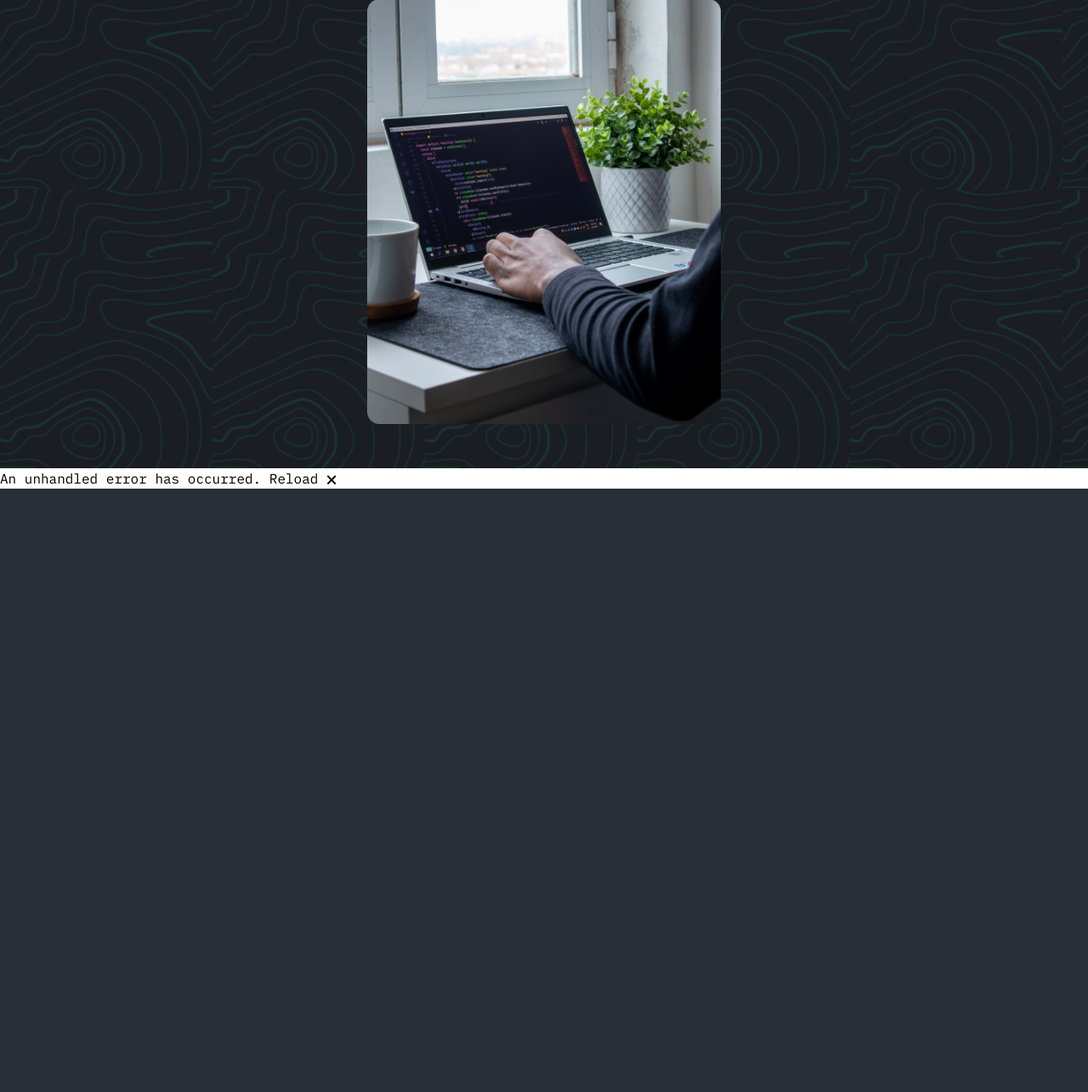
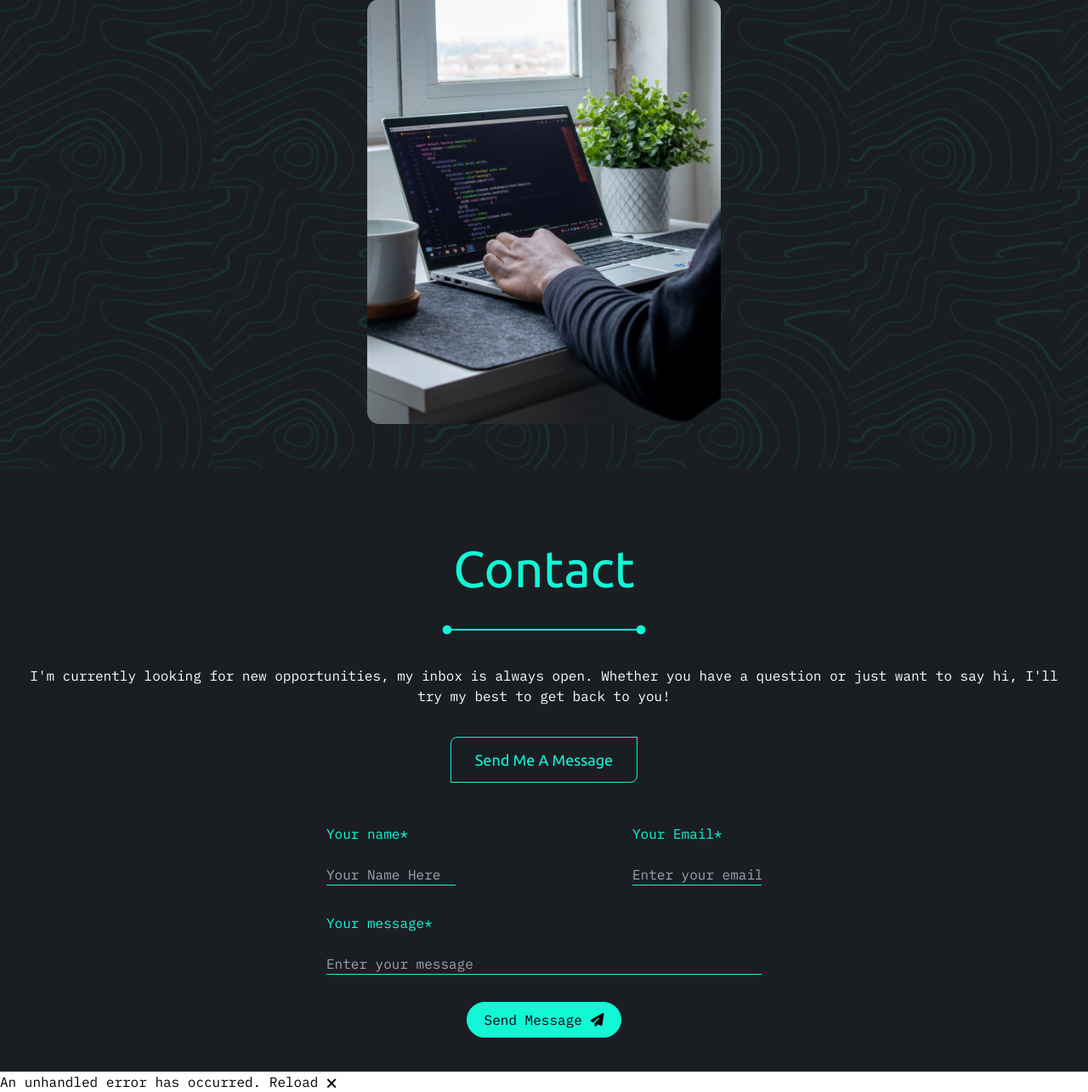
Before and after one commit to Geraldsonp/MyPortafolio, an ASP.NET Core app: page / in a window 1280 px wide. Shown: the part 2030-3315 px from the top of the page at 85% size. Before the commit the page ends 2605 px from the top, so only its background shows below. Run offline with ASP.NET Core 8, Linux system fonts and the light colour scheme; style sheets or scripts are compiled from the project's sources.

Commit message:
Add Contact component and update Home page

```diff
--- /dev/null
+++ b/Components/Contact.razor
@@ -0,0 +1,39 @@
+<div class="bg-BG2 py-10">
+	<div class="py-12 flex flex-col justify-center align-middle items-center gap-9 px-7">
+		<h1 class="text-Brand1 font-Ubuntu H1U">Contact</h1>
+		<svg xmlns="http://www.w3.org/2000/svg" width="240" height="12" viewBox="0 0 240 12" fill="none">
+			<path
+				d="M0.666667 6C0.666667 8.94552 3.05448 11.3333 6 11.3333C8.94552 11.3333 11.3333 8.94552 11.3333 6C11.3333 3.05448 8.94552 0.666667 6 0.666667C3.05448 0.666667 0.666667 3.05448 0.666667 6ZM228.667 6C228.667 8.94552 231.054 11.3333 234 11.3333C236.946 11.3333 239.333 8.94552 239.333 6C239.333 3.05448 236.946 0.666667 234 0.666667C231.054 0.666667 228.667 3.05448 228.667 6ZM6 7H234V5H6V7Z"
+				fill="#12F7D6" />
+		</svg>
+		<p class="text-white text-center">
+			I'm currently looking for new opportunities, my inbox is always open. Whether you have a question or just
+			want to say hi, I'll try my best to get back to you!
+		</p>
+
+
+		<a href="mailto:Geraldson.a.p@gmail.com"
+			class=" text-Brand1 border-Brand1 border font-Ubuntu text-lg px-7 py-3 rounded-tl-lg rounded-br-lg shadow-lg hover:bg-Brand2 transition duration-300  ease-in-out">Send
+			Me A Message</a>
+	</div>
+	<div class="flex flex-col gap-8 px-12 overflow-hidden xl:px-96">
+		<div class="flex gap-6 xl:gap-52 ">
+			<div class="flex-1 flex flex-col gap-6 form-input-cv overflow-hidden">
+				<label class="text-Brand1" for="name">Your name*</label>
+				<input class="" type="text" name="name" id="name" placeholder="Your Name Here">
+			</div>
+			<div class="flex-1 flex flex-col gap-6 form-input-cv overflow-hidden">
+				<label class="text-Brand1" for="email">Your Email*</label>
+				<input class="" type="text" name="email" id="email" placeholder="Enter your email">
+			</div>
+		</div>
+		<div class="flex-grow flex flex-col gap-6 form-input-cv overflow-hidden">
+			<label class="text-Brand1" for="name">Your message*</label>
+			<input class="self-stretch" type="text" name="message" id="message" placeholder="Enter your message">
+		</div>
+
+		<button class="bg-Brand1  self-center px-5 py-2 border rounded-full border-Brand1">
+			Send Message <i class="fa fa-paper-plane"></i>
+		</button>
+	</div>
+</div>
--- a/Pages/Home.razor
+++ b/Pages/Home.razor
@@ -2,3 +2,4 @@
 
 <HeroSection />
 <About/>
+<Contact />
--- a/wwwroot/css/app.css
+++ b/wwwroot/css/app.css
@@ -572,14 +572,6 @@
   display: table;
 }
 
-.h-96{
-  height: 24rem;
-}
-
-.h-\[400px\]{
-  height: 400px;
-}
-
 .h-\[500px\]{
   height: 500px;
 }
@@ -588,24 +580,20 @@
   width: 6rem;
 }
 
-.max-w-2xl{
-  max-width: 42rem;
+.max-w-3xl{
+  max-width: 48rem;
 }
 
 .max-w-xl{
   max-width: 36rem;
 }
 
-.max-w-xs{
-  max-width: 20rem;
+.flex-1{
+  flex: 1 1 0%;
 }
 
-.max-w-4xl{
-  max-width: 56rem;
-}
-
-.max-w-3xl{
-  max-width: 48rem;
+.flex-grow{
+  flex-grow: 1;
 }
 
 .grow{
@@ -638,6 +626,10 @@
 
 .justify-between{
   justify-content: space-between;
+}
+
+.justify-around{
+  justify-content: space-around;
 }
 
 .gap-1{
@@ -680,16 +672,24 @@
   gap: 2rem;
 }
 
-.gap-32{
-  gap: 8rem;
+.gap-9{
+  gap: 2.25rem;
 }
 
 .self-start{
   align-self: flex-start;
 }
 
+.self-center{
+  align-self: center;
+}
+
 .self-stretch{
   align-self: stretch;
+}
+
+.overflow-hidden{
+  overflow: hidden;
 }
 
 .rounded-3xl{
@@ -710,6 +710,26 @@
 
 .rounded-tl-3xl{
   border-top-left-radius: 1.5rem;
+}
+
+.rounded-tl-md{
+  border-top-left-radius: 0.375rem;
+}
+
+.rounded-br-md{
+  border-bottom-right-radius: 0.375rem;
+}
+
+.rounded-br-lg{
+  border-bottom-right-radius: 0.5rem;
+}
+
+.rounded-tl-lg{
+  border-top-left-radius: 0.5rem;
+}
+
+.border{
+  border-width: 1px;
 }
 
 .border-4{
@@ -746,6 +766,11 @@
   background-color: rgb(255 255 255 / var(--tw-bg-opacity));
 }
 
+.bg-Brand1{
+  --tw-bg-opacity: 1;
+  background-color: rgb(18 247 214 / var(--tw-bg-opacity));
+}
+
 .p-4{
   padding: 1rem;
 }
@@ -753,11 +778,6 @@
 .px-2{
   padding-left: 0.5rem;
   padding-right: 0.5rem;
-}
-
-.px-24{
-  padding-left: 6rem;
-  padding-right: 6rem;
 }
 
 .px-4{
@@ -775,6 +795,11 @@
   padding-right: 1.5rem;
 }
 
+.px-7{
+  padding-left: 1.75rem;
+  padding-right: 1.75rem;
+}
+
 .py-1{
   padding-top: 0.25rem;
   padding-bottom: 0.25rem;
@@ -790,14 +815,19 @@
   padding-bottom: 3rem;
 }
 
-.py-16{
-  padding-top: 4rem;
-  padding-bottom: 4rem;
-}
-
 .py-2{
   padding-top: 0.5rem;
   padding-bottom: 0.5rem;
+}
+
+.py-3{
+  padding-top: 0.75rem;
+  padding-bottom: 0.75rem;
+}
+
+.py-5{
+  padding-top: 1.25rem;
+  padding-bottom: 1.25rem;
 }
 
 .py-8{
@@ -805,28 +835,19 @@
   padding-bottom: 2rem;
 }
 
-.px-16{
-  padding-left: 4rem;
-  padding-right: 4rem;
+.px-96{
+  padding-left: 24rem;
+  padding-right: 24rem;
 }
 
-.px-14{
-  padding-left: 3.5rem;
-  padding-right: 3.5rem;
+.px-8{
+  padding-left: 2rem;
+  padding-right: 2rem;
 }
 
-.px-10{
-  padding-left: 2.5rem;
-  padding-right: 2.5rem;
-}
-
-.py-5{
-  padding-top: 1.25rem;
-  padding-bottom: 1.25rem;
-}
-
-.pl-12{
+.px-12{
   padding-left: 3rem;
+  padding-right: 3rem;
 }
 
 .pl-3{
@@ -837,20 +858,16 @@
   padding-left: 1.25rem;
 }
 
-.pr-6{
-  padding-right: 1.5rem;
-}
-
 .pr-8{
   padding-right: 2rem;
 }
 
-.pt-7{
-  padding-top: 1.75rem;
+.text-center{
+  text-align: center;
 }
 
-.text-center{
-  text-align: center;
+.align-middle{
+  vertical-align: middle;
 }
 
 .font-IBM{
@@ -891,6 +908,11 @@
   line-height: 1.5rem;
 }
 
+.text-lg{
+  font-size: 1.125rem;
+  line-height: 1.75rem;
+}
+
 .text-xl{
   font-size: 1.25rem;
   line-height: 1.75rem;
@@ -919,6 +941,28 @@
   color: rgb(255 255 255 / var(--tw-text-opacity));
 }
 
+.shadow-lg{
+  --tw-shadow: 0 10px 15px -3px rgb(0 0 0 / 0.1), 0 4px 6px -4px rgb(0 0 0 / 0.1);
+  --tw-shadow-colored: 0 10px 15px -3px var(--tw-shadow-color), 0 4px 6px -4px var(--tw-shadow-color);
+  box-shadow: var(--tw-ring-offset-shadow, 0 0 #0000), var(--tw-ring-shadow, 0 0 #0000), var(--tw-shadow);
+}
+
+.transition{
+  transition-property: color, background-color, border-color, text-decoration-color, fill, stroke, opacity, box-shadow, transform, filter, -webkit-backdrop-filter;
+  transition-property: color, background-color, border-color, text-decoration-color, fill, stroke, opacity, box-shadow, transform, filter, backdrop-filter;
+  transition-property: color, background-color, border-color, text-decoration-color, fill, stroke, opacity, box-shadow, transform, filter, backdrop-filter, -webkit-backdrop-filter;
+  transition-timing-function: cubic-bezier(0.4, 0, 0.2, 1);
+  transition-duration: 150ms;
+}
+
+.duration-300{
+  transition-duration: 300ms;
+}
+
+.ease-in-out{
+  transition-timing-function: cubic-bezier(0.4, 0, 0.2, 1);
+}
+
 .BGTextU{
   font-size: 8rem;
   line-height: 1;
@@ -945,6 +989,36 @@
   background: url('../public/images/tile_background.png')
 }
 
+.form-input-cv label{
+  --tw-text-opacity: 1;
+  color: rgb(18 247 214 / var(--tw-text-opacity));
+}
+
+.form-input-cv input{
+  border-bottom-width: 1px;
+  --tw-border-opacity: 1;
+  border-color: rgb(18 247 214 / var(--tw-border-opacity));
+  background-color: transparent;
+  --tw-text-opacity: 1;
+  color: rgb(255 255 255 / var(--tw-text-opacity));
+}
+
+.form-input-cv input:focus{
+  border-bottom-width: 2px;
+  --tw-border-opacity: 1;
+  border-color: rgb(18 247 214 / var(--tw-border-opacity));
+  outline: 2px solid transparent;
+  outline-offset: 2px;
+}
+
+.form-input-cv input:active{
+  border-bottom-width: 2px;
+}
+
+.hover\:bg-Brand2:hover{
+  background-color: #98FAE;
+}
+
 .hover\:bg-slate-300:hover{
   --tw-bg-opacity: 1;
   background-color: rgb(203 213 225 / var(--tw-bg-opacity));
@@ -955,9 +1029,24 @@
   color: rgb(249 115 22 / var(--tw-text-opacity));
 }
 
+@media (min-width: 768px){
+  .md\:flex-1{
+    flex: 1 1 0%;
+  }
+}
+
 @media (min-width: 1280px){
+  .xl\:gap-52{
+    gap: 13rem;
+  }
+
   .xl\:px-24{
     padding-left: 6rem;
     padding-right: 6rem;
   }
+
+  .xl\:px-96{
+    padding-left: 24rem;
+    padding-right: 24rem;
+  }
 }
```
Also changed, not shown: wwwroot/css/tailwindInput.css (+8 -0 lines), wwwroot/sample-data/profileInfo.json (added, +56 -0 lines), package-lock.json.
